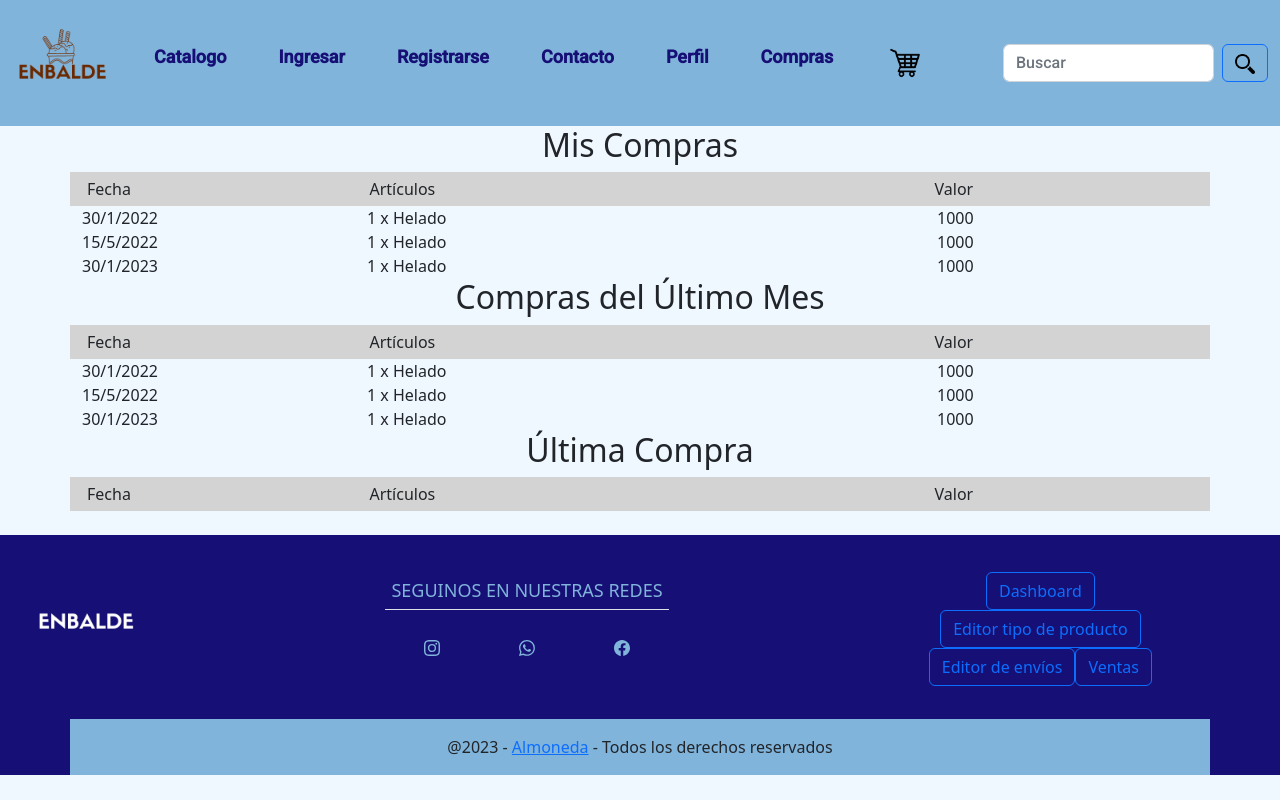
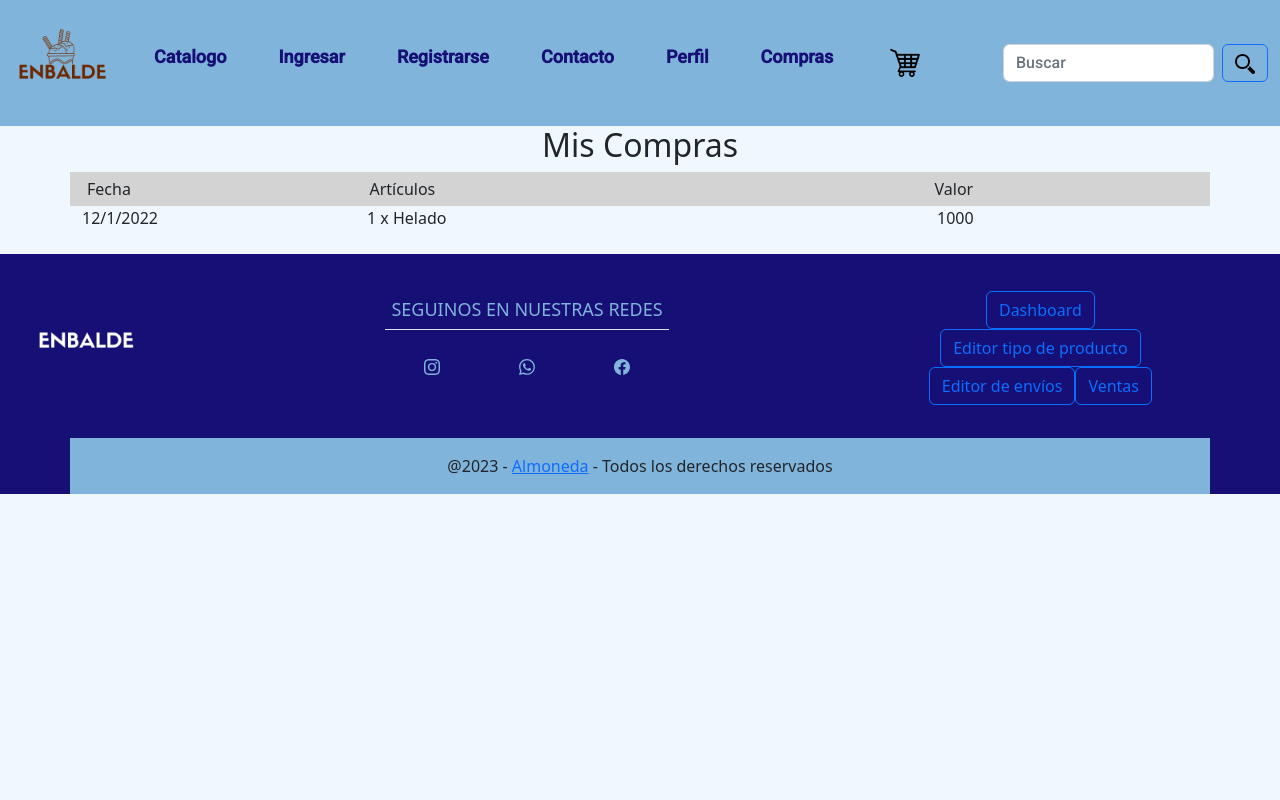
Before and after one commit to NataliaAlvarezIspc/proyecto-ispc-ecommerce, an Angular app in the folder front-end/enbalde/: page /compras in a window 1280 px wide. Built offline with nearby package versions, Linux system fonts and the light colour scheme.

Commit message:
Volver al codigo de una sola tabla de compras

```diff
--- a/front-end/enbalde/src/app/pages/compras/compras.component.html
+++ b/front-end/enbalde/src/app/pages/compras/compras.component.html
@@ -8,45 +8,11 @@
           <div class="col-6">Artículos</div>
           <div class="col-3">Valor</div>
         </div>
-        <div class="row" *ngFor="let compra of todasCompras">
+        <div class="row" *ngFor="let compra of compras">
           <div class="col-3">{{compra.obtenerFechaFormateada()}}</div>
           <div class="col-6">{{compra.obtenerArticulos()}}</div>
           <div class="col-3">{{compra.total}}</div>
         </div>
       </div>
     </div>
-
-    <div class="row">
-      <h2 class="text-center">Compras del Último Mes</h2>
-
-      <div class="col">
-        <div class="row table-header-color">
-          <div class="col-3">Fecha</div>
-          <div class="col-6">Artículos</div>
-          <div class="col-3">Valor</div>
-        </div>
-        <div class="row" *ngFor="let compra of comprasUltimoMes">
-          <div class="col-3">{{compra.obtenerFechaFormateada()}}</div>
-          <div class="col-6">{{compra.obtenerArticulos()}}</div>
-          <div class="col-3">{{compra.total}}</div>
-        </div>
-      </div>
-    </div>
-
-    <div class="row">
-      <h2 class="text-center">Última Compra</h2>
-
-      <div class="col">
-        <div class="row table-header-color">
-          <div class="col-3">Fecha</div>
-          <div class="col-6">Artículos</div>
-          <div class="col-3">Valor</div>
-        </div>
-        <div class="row" *ngIf="ultimaCompra">
-          <div class="col-3">{{ultimaCompra.obtenerFechaFormateada()}}</div>
-          <div class="col-6">{{ultimaCompra.obtenerArticulos()}}</div>
-          <div class="col-3">{{ultimaCompra.total}}</div>
-        </div>
-      </div>
-    </div>
-  </div>
+</div>
--- a/front-end/enbalde/src/app/pages/compras/compras.component.ts
+++ b/front-end/enbalde/src/app/pages/compras/compras.component.ts
@@ -7,43 +7,7 @@ import { Compra, CompraClass } from './modelo/modelo.compra';
   styleUrls: ['./compras.component.css']
 })
 export class ComprasComponent {
-  @Input() compras: Compra [] = [];
-
-  todasCompras: Compra[] = [
-    new CompraClass(new Date("01/30/2022").getTime(), [ "1 x Helado" ], 1000),
-    new CompraClass(new Date("05/15/2022").getTime(), [ "1 x Helado" ], 1000),
-    new CompraClass(new Date("01/30/2023").getTime(), [ "1 x Helado" ], 1000)
+  @Input() compras: Compra [] = [
+    new CompraClass(new Date("01/12/2022").getTime(), [ "1 x Helado" ], 1000)
   ];
-  comprasUltimoMes: Compra[] = [
-    new CompraClass(new Date("01/30/2022").getTime(), [ "1 x Helado" ], 1000),
-    new CompraClass(new Date("05/15/2022").getTime(), [ "1 x Helado" ], 1000),
-    new CompraClass(new Date("01/30/2023").getTime(), [ "1 x Helado" ], 1000)
-  ];
-  ultimaCompra: Compra | undefined;
-
-  ngOnChanges() {
-    this.todasCompras = this.compras;
-    this.comprasUltimoMes = this.obtenerComprasUltimoMes();
-    this.ultimaCompra = this.obtenerUltimaCompra();
-  }
-
-  obtenerComprasUltimoMes(): Compra[] {
-    const fechaActual = new Date();
-    const unMesAtras = new Date();
-    unMesAtras.setMonth(unMesAtras.getMonth() - 1);
-
-    return this.compras.filter(compra => {
-      const fechaCompra = new Date(compra.fecha);
-      return fechaCompra >= unMesAtras && fechaCompra <= fechaActual;
-    });
-  }
-
-  obtenerUltimaCompra(): Compra | undefined {
-    return this.compras.reduce((ultimaCompra: Compra | undefined, compra: Compra) => {
-      if (!ultimaCompra || compra.fecha > ultimaCompra.fecha) {
-        return compra;
-      }
-      return ultimaCompra;
-    }, undefined);
-  }
 }
```
